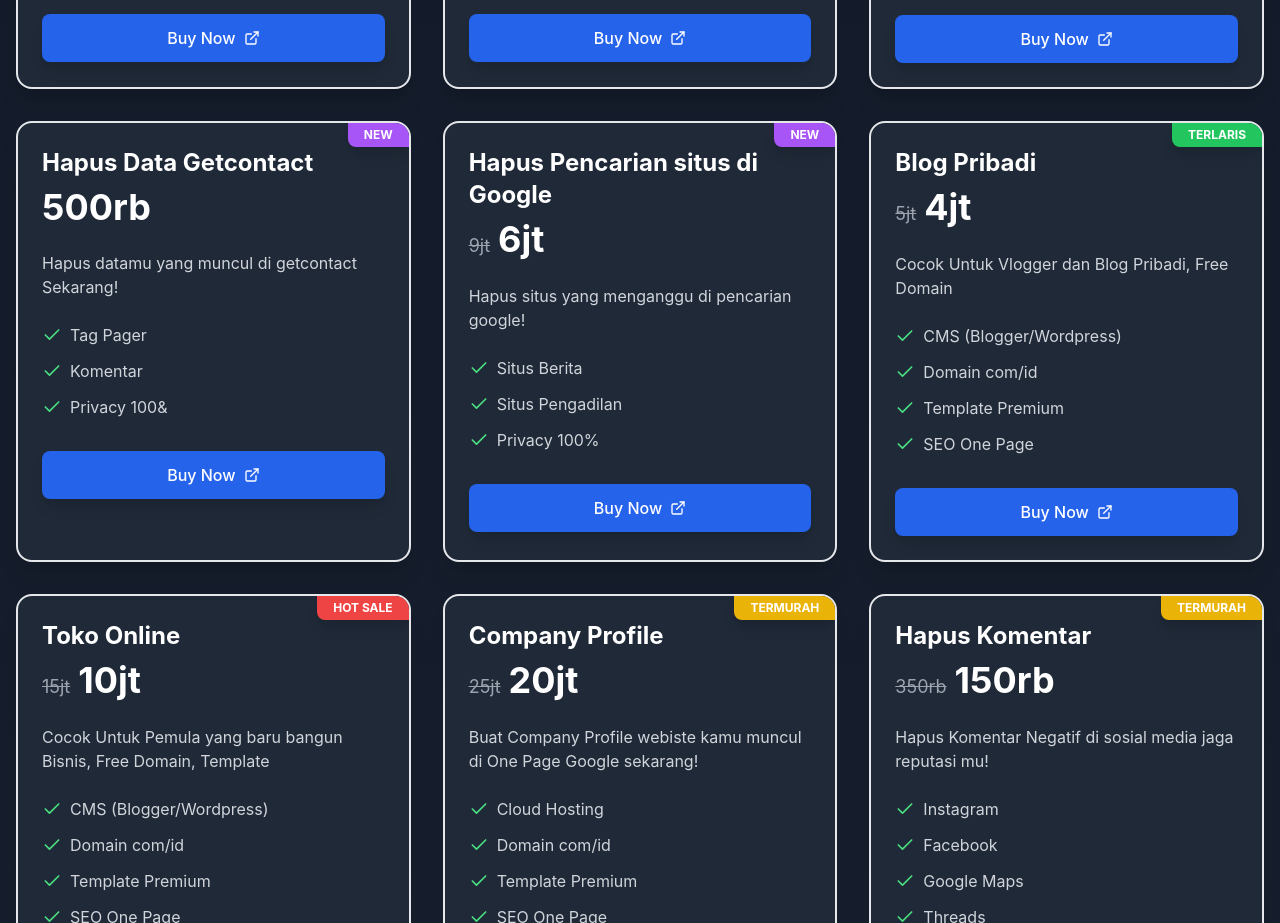
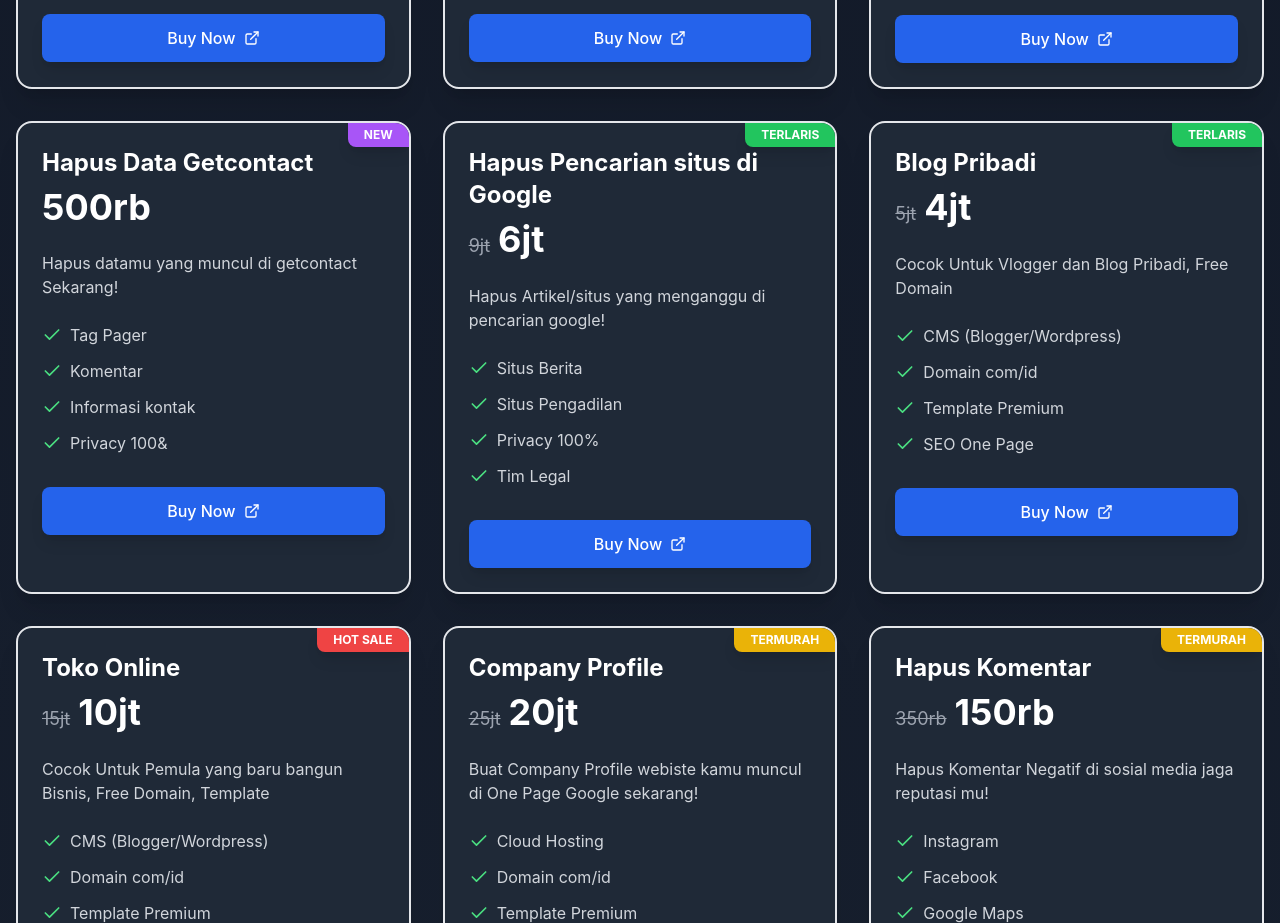
Before and after one commit to sibershopstore/pricing, a React (Vite) app: page / in a window 1280 px wide. Shown: the part 1100-2023 px from the top of the page. Built offline with nearby package versions, Linux system fonts and the light colour scheme.

Commit message:
Update pricingData.ts

```diff
--- a/src/data/pricingData.ts
+++ b/src/data/pricingData.ts
@@ -62,7 +62,7 @@
     title: 'Hapus Data Getcontact',
     price: '500rb',
     description: 'Hapus datamu yang muncul di getcontact Sekarang!',
-    features: ['Tag Pager', 'Komentar', 'Privacy 100&'],
+    features: ['Tag Pager', 'Komentar', 'Informasi kontak', 'Privacy 100&'],
     badge: 'NEW',
     category: 'social'
   },
@@ -71,9 +71,9 @@
     title: 'Hapus Pencarian situs di Google',
     price: '6jt',
     originalPrice: '9jt',
-    description: 'Hapus situs yang menganggu di pencarian google!',
-    features: ['Situs Berita', 'Situs Pengadilan', 'Privacy 100%'],
-    badge: 'NEW',
+    description: 'Hapus Artikel/situs yang menganggu di pencarian google!',
+    features: ['Situs Berita', 'Situs Pengadilan', 'Privacy 100%', 'Tim Legal'],
+    badge: 'TERLARIS',
     category: 'social'
   },
   // Web Development Category
```
